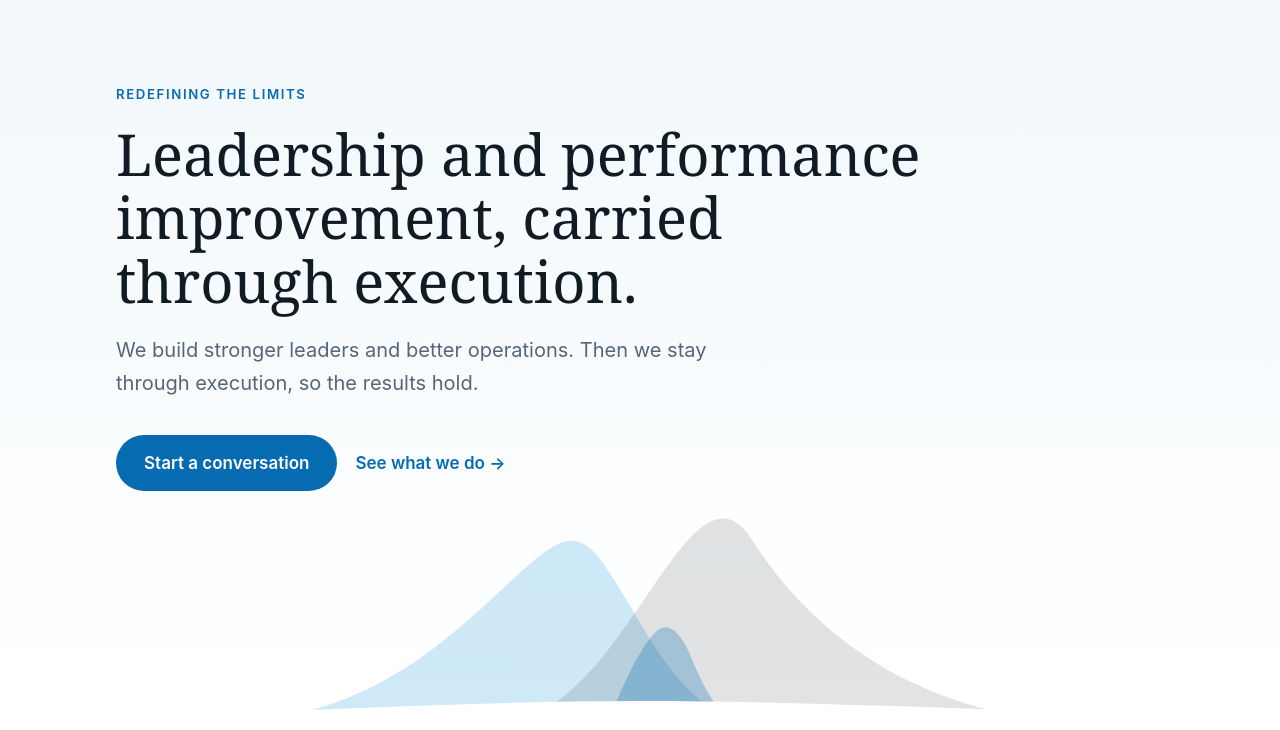
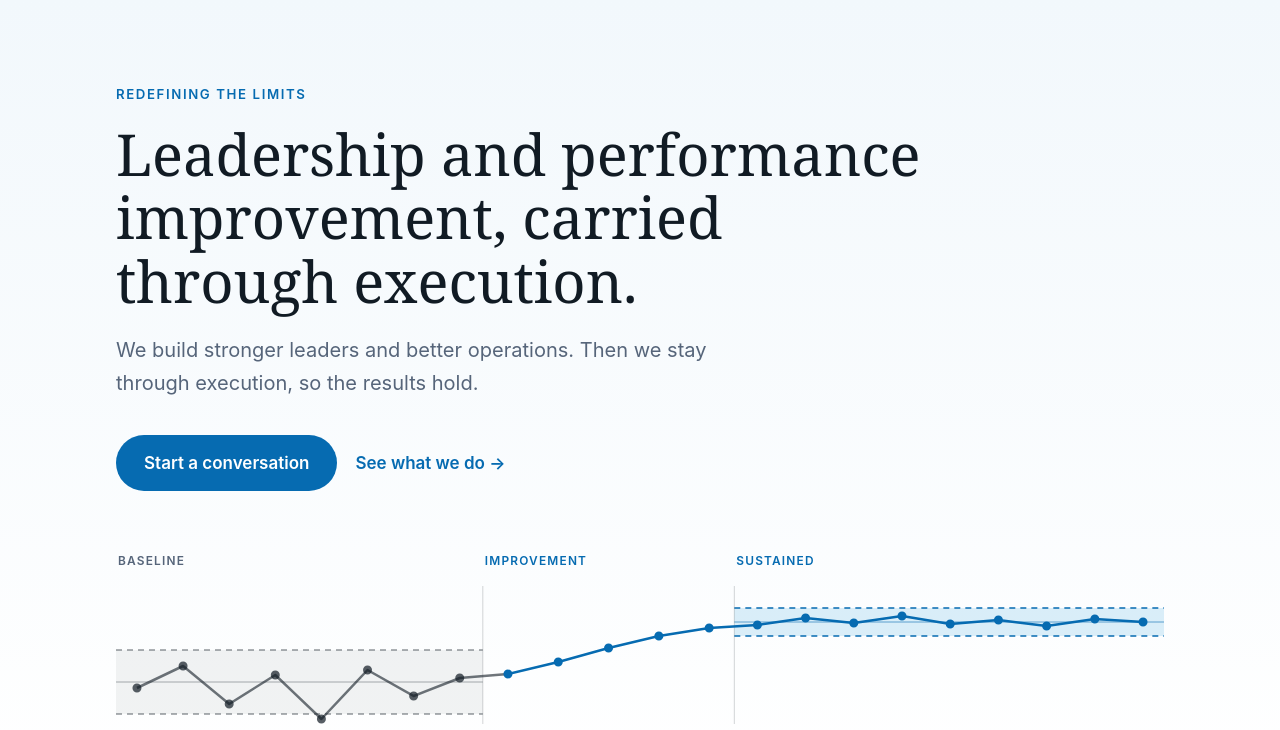
Before and after one commit to lhotse-management/website, a plain HTML site: page index.html in a window 1280 px wide. Shown: the part 70-800 px from the top of the page. Drawn offline with Linux system fonts and the light colour scheme.

Commit message:
Update home page: performance chart, global reach

```diff
--- a/index.html
+++ b/index.html
@@ -1,5 +1,5 @@
 <!doctype html>
-<!-- Lhotse Management Solutions: single-page site, version 8.
+<!-- Lhotse Management Solutions: single-page site, version 9.
      Everything (styles, images, copy) lives in this one file so it can be hosted anywhere as index.html. -->
 <html lang="en">
 <head>
@@ -36,6 +36,18 @@ section{scroll-margin-top:84px}          /* stops the sticky menu bar from cover
 .topbar{position:sticky;top:0;z-index:10;background:#ffffff;border-bottom:1px solid #e6eef5}
 .navlink{color:#3c4b5e;text-decoration:none;padding:8px 14px;border-radius:999px}
 @media (max-width:640px){.navlink{display:none}}       /* on phones, show only the logo and the Contact button */
+/* ---------- Hero control chart ---------- */
+.chart{margin-top:60px}
+.chart svg{display:block;width:100%;height:150px}                                                    /* fixed height; width follows the page */
+.phases{display:grid;grid-template-columns:35fr 24fr 41fr;margin-bottom:8px}                         /* three columns matching the chart's three phases */
+.phases span{font-size:.7rem;font-weight:600;letter-spacing:.1em;text-transform:uppercase;color:var(--deep);padding-left:2px}
+.phases span:first-child{color:var(--muted)}                                                         /* the baseline label is quieter than the other two */
+@media (max-width:640px){.phases span{font-size:.58rem;letter-spacing:.03em}}                        /* smaller labels on phones so they fit */
+.chart path,.chart polyline{fill:none;vector-effect:non-scaling-stroke}                              /* line thickness stays constant at any width */
+.chart .limit{stroke-width:1.5;stroke-dasharray:6 5}                                                 /* control limits are dashed */
+.chart .center{stroke-width:1}                                                                       /* averages and dividers are thin solid lines */
+.chart .trace{stroke-width:2.5;stroke-linejoin:round}                                                /* the results line */
+.chart .dot{stroke-width:9;stroke-linecap:round}                                                     /* each result is a round dot */
 /* ---------- Shared section styles ---------- */
 .sec{padding:76px 0}                     /* vertical breathing room for each section */
 .eyebrow{color:var(--deep);font-weight:600;letter-spacing:.12em;text-transform:uppercase;font-size:.76rem;margin:0 0 12px}
@@ -74,7 +86,7 @@ section{scroll-margin-top:84px}          /* stops the sticky menu bar from cover
 .portrait{aspect-ratio:1/1;border-radius:50%;overflow:hidden;max-width:150px;background:var(--soft)} /* small, true circle */
 .lead h3{font-family:var(--serif);font-weight:400;font-size:1.5rem;line-height:1.2;margin:0 0 4px}
 /* ---------- Contact band and footer ---------- */
-.cta{background:#111b24;color:#ffffff;position:relative;padding:120px 0 72px;margin-top:20px}
+.cta{background:#111b24;color:#ffffff;position:relative;padding:80px 0 72px;margin-top:20px}
 .cta a{color:#ffffff}
 .cgrid{display:grid;grid-template-columns:minmax(0,1.2fr) minmax(0,1fr);gap:40px;align-items:center}
 @media (max-width:780px){.cgrid{grid-template-columns:1fr}}
@@ -112,7 +124,7 @@ section{scroll-margin-top:84px}          /* stops the sticky menu bar from cover
 
 <!-- ===== HERO: what Lhotse does, in one glance ===== -->
 <header id="top" style="background:linear-gradient(180deg,var(--soft) 0%,var(--bg) 100%);position:relative;overflow:hidden">
-  <div class="wrap" style="padding-top:84px;padding-bottom:230px;position:relative;z-index:1">
+  <div class="wrap" style="padding-top:84px;padding-bottom:64px;position:relative;z-index:1">
     <!-- Tagline -->
     <p style="color:var(--deep);font-weight:600;letter-spacing:.12em;text-transform:uppercase;font-size:.78rem;margin:0 0 16px">Redefining the limits</p>
     <!-- Main headline -->
@@ -124,14 +136,26 @@ section{scroll-margin-top:84px}          /* stops the sticky menu bar from cover
       <a href="#contact" style="background:#066bb1;color:#ffffff;text-decoration:none;padding:14px 28px;border-radius:999px;font-weight:600">Start a conversation</a>
       <a href="#expertise" style="color:var(--deep);text-decoration:none;font-weight:600">See what we do &rarr;</a>
     </div>
+    <!-- Control chart: performance over time. Left: an unstable baseline with wide limits.
+         Middle: the improvement. Right: performance holding inside tighter limits at a better level. -->
+    <div class="chart">
+      <!-- Phase names, sized to sit above the matching part of the chart -->
+      <div class="phases"><span>Baseline</span><span>Improvement</span><span>Sustained</span></div>
+      <svg viewBox="0 0 1000 150" preserveAspectRatio="none" role="img" aria-label="Control chart showing an unstable baseline, an improvement, and performance then sustained within tighter limits at a higher level">
+        <rect x="0" y="72" width="350" height="64" fill="#111b24" opacity=".05"/>                         <!-- baseline zone between its control limits -->
+        <rect x="590" y="30" width="410" height="28" fill="#249cd8" opacity=".16"/>                       <!-- sustained zone between its tighter limits -->
+        <path d="M0,72H350 M0,136H350" class="limit" stroke="#111b24" opacity=".45"/>                     <!-- baseline upper and lower limits -->
+        <path d="M0,104H350" class="center" stroke="#111b24" opacity=".35"/>                              <!-- baseline average -->
+        <path d="M590,30H1000 M590,58H1000" class="limit" stroke="#066bb1"/>                              <!-- sustained upper and lower limits -->
+        <path d="M590,44H1000" class="center" stroke="#066bb1" opacity=".6"/>                             <!-- sustained average -->
+        <path d="M350,8V146 M590,8V146" class="center" stroke="#111b24" opacity=".18"/>                   <!-- dividers between the three phases -->
+        <polyline points="20,110 64,88 108,126 152,97 196,141 240,92 284,118 328,100 374,96" class="trace" stroke="#111b24" opacity=".6"/>          <!-- baseline results -->
+        <polyline points="374,96 422,84 470,70 518,58 566,50 612,47 658,40 704,45 750,38 796,46 842,42 888,48 934,41 980,44" class="trace" stroke="#066bb1"/>                           <!-- improvement and sustained results -->
+        <path d="M20,110h0 M64,88h0 M108,126h0 M152,97h0 M196,141h0 M240,92h0 M284,118h0 M328,100h0" class="dot" stroke="#111b24" opacity=".7"/>                                <!-- baseline points -->
+        <path d="M374,96h0 M422,84h0 M470,70h0 M518,58h0 M566,50h0 M612,47h0 M658,40h0 M704,45h0 M750,38h0 M796,46h0 M842,42h0 M888,48h0 M934,41h0 M980,44h0" class="dot" stroke="#066bb1"/>                                      <!-- improvement and sustained points -->
+      </svg>
+    </div>
   </div>
-  <!-- Background art: two peaks that echo the logo (one blue, one dark, with the deep blue fold between them) -->
-  <svg viewBox="0 0 1440 220" preserveAspectRatio="xMidYMax slice" style="position:absolute;left:0;right:0;bottom:0;width:100%;height:220px" aria-hidden="true">
-    <path d="M330,220 C500,206 580,74 636,44 C652,35 667,40 680,58 C722,116 744,184 810,220 Z" fill="#249cd8" opacity=".22"/>   <!-- blue peak -->
-    <path d="M600,220 C690,192 742,42 792,20 C808,13 821,20 834,42 C894,134 990,204 1130,220 Z" fill="#111b24" opacity=".12"/>  <!-- dark peak -->
-    <path d="M688,220 C704,182 722,142 738,129 C750,120 761,134 769,151 C781,181 793,206 812,220 Z" fill="#066bb1" opacity=".28"/> <!-- deep blue fold -->
-    <path d="M0,220 C300,216 520,200 720,200 C920,200 1140,214 1440,216 L1440,220 Z" fill="var(--bg)"/>                          <!-- soft white base line -->
-  </svg>
 </header>
 
 <main>
@@ -173,8 +197,6 @@ section{scroll-margin-top:84px}          /* stops the sticky menu bar from cover
 <section class="sec" id="quantum" style="padding-top:20px">
   <div class="wrap">
     <div class="qpanel">
-      <!-- Faint mountain line in the panel background -->
-      <svg viewBox="0 0 600 300" preserveAspectRatio="none" style="position:absolute;right:-60px;bottom:-40px;width:520px;height:260px;opacity:.10" aria-hidden="true"><path d="M0,300 C120,280 200,60 300,40 C380,24 420,160 470,190 C520,220 560,120 600,100 L600,300 Z" fill="#ffffff"/></svg>
       <!-- Left half: what the model is -->
       <div style="position:relative">
         <p style="letter-spacing:.12em;text-transform:uppercase;font-size:.76rem;font-weight:600;opacity:.85;margin:0 0 12px">Signature framework</p>
@@ -219,7 +241,7 @@ section{scroll-margin-top:84px}          /* stops the sticky menu bar from cover
     <ul class="facts">
       <li><span>Founded</span>2014</li>
       <li><span>Based in</span>Oklahoma City</li>
-      <li><span>Reach</span>United States, Middle East, Europe and Asia</li>
+      <li><span>Reach</span>Work on five continents</li>
       <li><span>Pronounced</span>LOW-tsey</li>
     </ul>
     <!-- Leadership: kept short so the page stays about the firm -->
@@ -231,7 +253,7 @@ section{scroll-margin-top:84px}          /* stops the sticky menu bar from cover
         <h3>Dr. Wyatt Hockmeyer</h3>
         <p style="color:var(--muted);margin:0 0 14px">President and CEO · Founder of the Quantum Leadership® model</p>
         <!-- Three-sentence biography -->
-        <p style="margin:0 0 12px;max-width:760px">Dr. Hockmeyer founded Lhotse in 2014 and leads its engagements. He brings two decades of executive experience across healthcare, education and financial services, including service as a hospital chief executive, a health system performance improvement director and Oklahoma's commissioner to the United States EMS Compact. He is adjunct faculty with the Center for Creative Leadership and has worked on projects and taught leadership programs in the Middle East, Europe and Asia.</p>
+        <p style="margin:0 0 12px;max-width:760px">Dr. Hockmeyer founded Lhotse in 2014 and leads its engagements. He brings two decades of executive experience across healthcare, education and financial services, including service as a hospital chief executive, a health system performance improvement director and Oklahoma's commissioner to the United States EMS Compact. He has consulted, taught and presented on five continents. He also serves as adjunct faculty with the Center for Creative Leadership.</p>
         <!-- One line of education -->
         <p style="color:var(--muted);font-size:.94rem;margin:0;max-width:760px">Doctor of Management in Organizational Leadership · Master of Science in Clinical Service Operations, Harvard Medical School</p>
         <!-- Three figures from his executive record, kept small and free of employer names -->
@@ -249,8 +271,6 @@ section{scroll-margin-top:84px}          /* stops the sticky menu bar from cover
 
 <!-- ===== CONTACT: the one next step, plus the footer ===== -->
 <section class="cta" id="contact">
-  <!-- Curved top edge of the dark band -->
-  <svg viewBox="0 0 1440 90" preserveAspectRatio="none" style="position:absolute;top:0;left:0;width:100%;height:80px" aria-hidden="true"><path d="M0,0 L1440,0 L1440,30 C1200,90 960,10 720,40 C480,70 240,90 0,40 Z" fill="var(--bg)"/></svg>
   <div class="wrap cgrid">
     <div>
       <p style="text-transform:uppercase;letter-spacing:.12em;font-size:.76rem;font-weight:600;color:#8fcff0;margin:0 0 12px">Contact</p>
```
